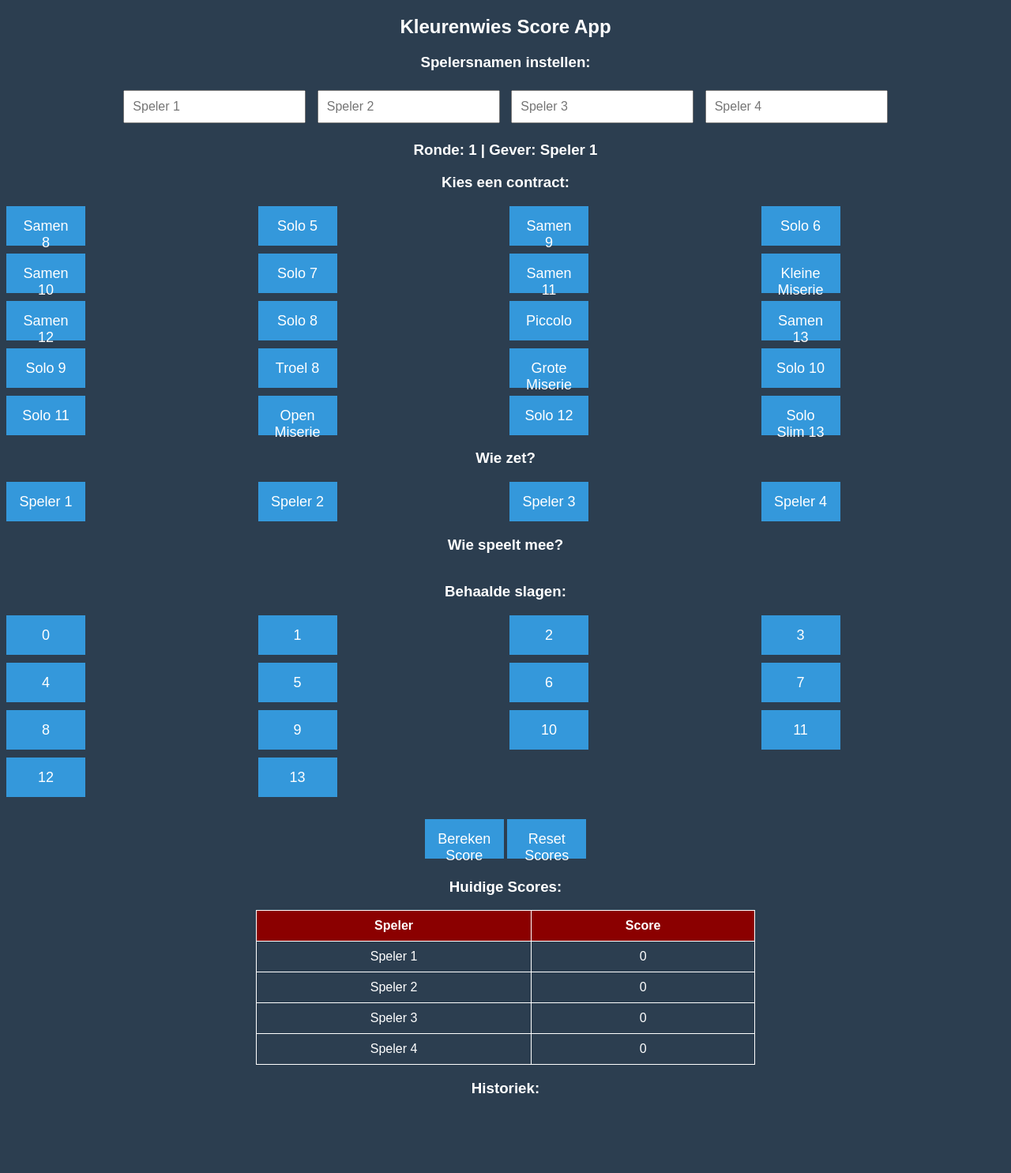
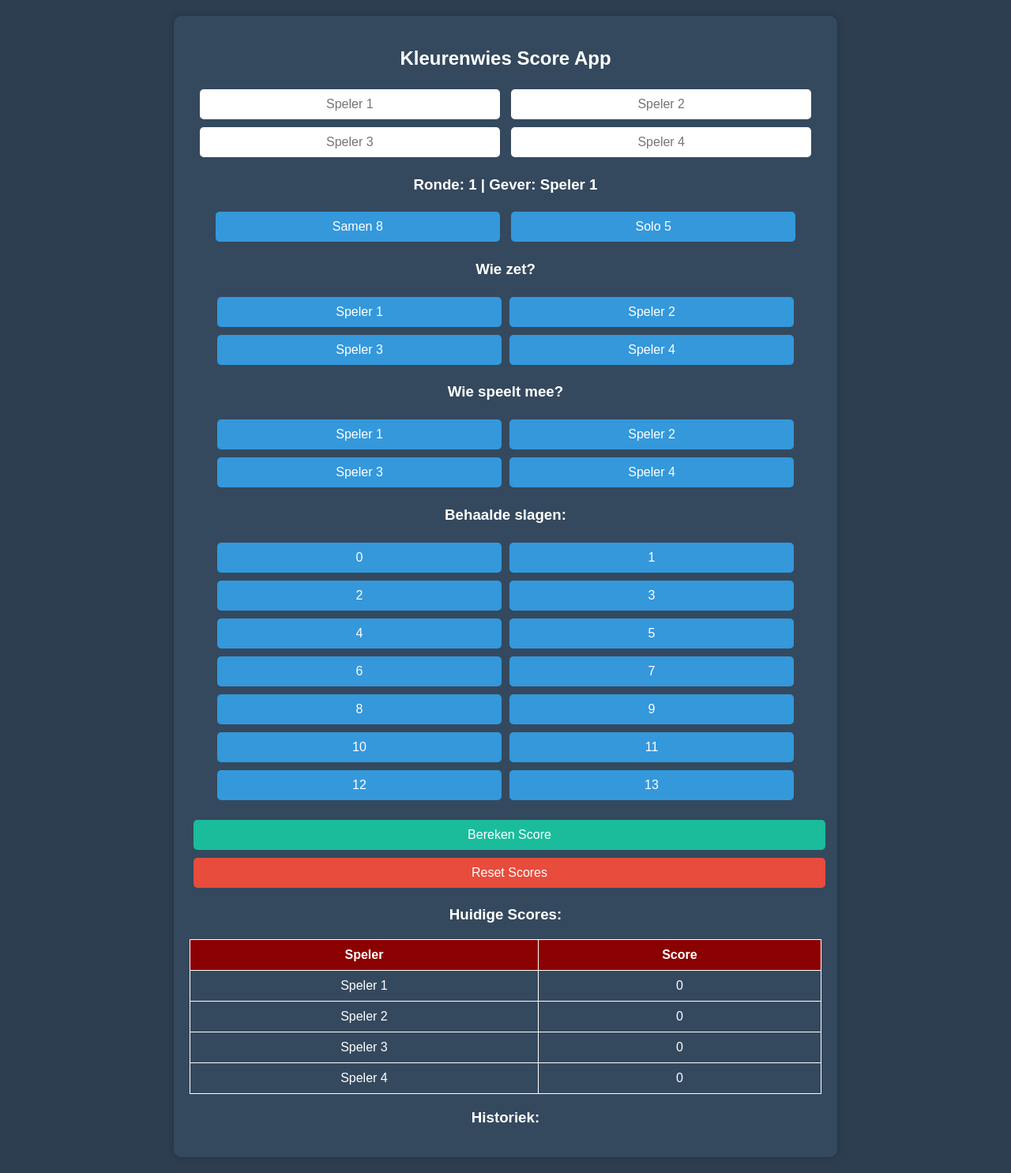
Before and after one commit to Henseman/APP-KLEURENWIES, a Flask app: page / in a window 1280 px wide. Shown: the whole page at 79% size. Before the commit the page ends 1384 px from the top, so only its background shows below. Run offline with Flask 3, Linux system fonts and the light colour scheme.

Commit message:
Update index.html

```diff
--- a/templates/index.html
+++ b/templates/index.html
@@ -10,39 +10,46 @@
             text-align: center;
             background-color: #2c3e50;
             color: white;
+            margin: 0;
+            padding: 20px;
         }
-        .button-grid {
-            display: grid;
-            grid-template-columns: repeat(4, 1fr);
-            gap: 10px;
-            justify-content: center;
-            margin: 10px 0;
+        .container {
+            max-width: 800px;
+            margin: auto;
+            background: #34495e;
+            padding: 20px;
+            border-radius: 10px;
+            box-shadow: 0 0 10px rgba(0, 0, 0, 0.2);
         }
-        .btn {
-            padding: 15px;
-            font-size: 18px;
-            background-color: #3498db;
-            color: white;
-            border: none;
-            cursor: pointer;
-            width: 100px;
-            height: 50px;
+        .input-group, .button-group {
+            margin-bottom: 15px;
         }
-        .btn.selected {
-            background-color: green;
-        }
-        .btn.disabled {
-            background-color: red;
-            pointer-events: none;
-        }
-        input {
+        input, button {
             padding: 10px;
             margin: 5px;
             font-size: 16px;
+            border: none;
+            cursor: pointer;
+            border-radius: 5px;
+        }
+        input {
+            width: 45%;
+            text-align: center;
+        }
+        button {
+            width: 45%;
+            background-color: #3498db;
+            color: white;
+        }
+        button.active {
+            background-color: #27ae60;
+        }
+        button.disabled {
+            background-color: #e74c3c;
         }
         table {
-            width: 50%;
-            margin: auto;
+            width: 100%;
+            margin-top: 20px;
             border-collapse: collapse;
         }
         th, td {
@@ -56,35 +63,41 @@
     </style>
 </head>
 <body>
+    <div class="container">
         <h2>Kleurenwies Score App</h2>
 
-    <h3>Spelersnamen instellen:</h3>
-    <input type="text" id="speler1" placeholder="Speler 1" oninput="updateNamen()">
-    <input type="text" id="speler2" placeholder="Speler 2" oninput="updateNamen()">
-    <input type="text" id="speler3" placeholder="Speler 3" oninput="updateNamen()">
-    <input type="text" id="speler4" placeholder="Speler 4" oninput="updateNamen()">
+        <div class="input-group">
+            <input type="text" id="speler1" placeholder="Speler 1">
+            <input type="text" id="speler2" placeholder="Speler 2">
+            <input type="text" id="speler3" placeholder="Speler 3">
+            <input type="text" id="speler4" placeholder="Speler 4">
+        </div>
 
         <h3>Ronde: <span id="ronde">1</span> | Gever: <span id="gever">Speler 1</span></h3>
 
-    <h3>Kies een contract:</h3>
-    <div class="button-grid" id="contracten"></div>
+        <div class="button-group" id="contracten">
+            <button onclick="selectContract(this, 'Samen 8')">Samen 8</button>
+            <button onclick="selectContract(this, 'Solo 5')">Solo 5</button>
+        </div>
 
         <h3>Wie zet?</h3>
-    <div class="button-grid" id="zetter"></div>
+        <div class="button-group" id="zetter"></div>
 
         <h3>Wie speelt mee?</h3>
-    <div class="button-grid" id="teamgenoten"></div>
+        <div class="button-group" id="teamgenoten"></div>
 
         <h3>Behaalde slagen:</h3>
-    <div class="button-grid" id="slagen"></div>
+        <div class="button-group" id="slagen"></div>
 
-    <br>
-    <button class="btn" onclick="berekenScore()">Bereken Score</button>
-    <button class="btn" onclick="resetScores()">Reset Scores</button>
+        <button onclick="berekenScore()" style="background-color: #1abc9c; width: 100%;">Bereken Score</button>
+        <button onclick="resetScores()" style="background-color: #e74c3c; width: 100%;">Reset Scores</button>
 
         <h3>Huidige Scores:</h3>
         <table>
-        <tr><th>Speler</th><th>Score</th></tr>
+            <tr>
+                <th>Speler</th>
+                <th>Score</th>
+            </tr>
             <tr><td id="naam1">Speler 1</td><td id="score1">0</td></tr>
             <tr><td id="naam2">Speler 2</td><td id="score2">0</td></tr>
             <tr><td id="naam3">Speler 3</td><td id="score3">0</td></tr>
@@ -93,58 +106,57 @@
 
         <h3>Historiek:</h3>
         <div id="historiek"></div>
+    </div>
 
     <script>
-        const contracten = ["Samen 8", "Solo 5", "Samen 9", "Solo 6", "Samen 10", "Solo 7", "Samen 11", "Kleine Miserie", "Samen 12", "Solo 8", "Piccolo", "Samen 13", "Solo 9", "Troel 8", "Grote Miserie", "Solo 10", "Solo 11", "Open Miserie", "Solo 12", "Solo Slim 13"];
-        const spelers = ["1", "2", "3", "4"];
-        let geselecteerdContract = "";
-        let geselecteerdeZetter = "";
-        let geselecteerdeTeamgenoten = [];
-        let geselecteerdeSlagen = 0;
-
-        function updateNamen() {
-            spelers.forEach(i => {
-                let naam = document.getElementById(`speler${i}`).value || `Speler ${i}`;
-                document.getElementById(`naam${i}`).innerText = naam;
-                document.querySelectorAll(`.btn[data-speler='${i}']`).forEach(btn => btn.innerText = naam);
-            });
-        }
-
-        function renderKnoppen(containerId, opties, isSpeler = false) {
-            let container = document.getElementById(containerId);
-            container.innerHTML = "";
-            opties.forEach(optie => {
-                let btn = document.createElement("button");
-                btn.classList.add("btn");
-                btn.innerText = isSpeler ? `Speler ${optie}` : optie;
-                btn.dataset.value = optie;
-                btn.onclick = () => selecteerKnop(containerId, optie);
-                container.appendChild(btn);
-            });
-        }
-
-        function selecteerKnop(containerId, waarde) {
-            document.querySelectorAll(`#${containerId} .btn`).forEach(btn => btn.classList.remove("selected"));
-            document.querySelector(`#${containerId} .btn[data-value='${waarde}']`).classList.add("selected");
-            if (containerId === "contracten") geselecteerdContract = waarde;
-            if (containerId === "zetter") geselecteerdeZetter = waarde;
-            if (containerId === "slagen") geselecteerdeSlagen = waarde;
+        function selectContract(button, contract) {
+            document.querySelectorAll('#contracten button').forEach(btn => btn.classList.remove('active'));
+            button.classList.add('active');
+            console.log("Gekozen contract:", contract);
         }
 
         function berekenScore() {
-            console.log("Score berekenen voor:", geselecteerdContract, geselecteerdeZetter, geselecteerdeSlagen);
-            document.getElementById("score1").innerText = parseInt(document.getElementById("score1").innerText) + 5;
+            alert("Score berekend!");
         }
 
         function resetScores() {
-            document.querySelectorAll(".btn").forEach(btn => btn.classList.remove("selected"));
-            document.getElementById("score1").innerText = "0";
-            document.getElementById("historiek").innerText = "";
+            alert("Scores gereset!");
         }
 
-        renderKnoppen("contracten", contracten);
-        renderKnoppen("zetter", spelers, true);
-        renderKnoppen("slagen", Array.from({length: 14}, (_, i) => i));
+        window.onload = function() {
+            let zetterDiv = document.getElementById("zetter");
+            let teamgenotenDiv = document.getElementById("teamgenoten");
+            let slagenDiv = document.getElementById("slagen");
+
+            for (let i = 1; i <= 4; i++) {
+                let btn = document.createElement("button");
+                btn.innerText = "Speler " + i;
+                btn.onclick = function() {
+                    document.querySelectorAll('#zetter button').forEach(btn => btn.classList.remove('active'));
+                    btn.classList.add('active');
+                };
+                zetterDiv.appendChild(btn);
+            }
+
+            for (let i = 1; i <= 4; i++) {
+                let btn = document.createElement("button");
+                btn.innerText = "Speler " + i;
+                btn.onclick = function() {
+                    btn.classList.toggle('active');
+                };
+                teamgenotenDiv.appendChild(btn);
+            }
+
+            for (let i = 0; i <= 13; i++) {
+                let btn = document.createElement("button");
+                btn.innerText = i;
+                btn.onclick = function() {
+                    document.querySelectorAll('#slagen button').forEach(btn => btn.classList.remove('active'));
+                    btn.classList.add('active');
+                };
+                slagenDiv.appendChild(btn);
+            }
+        };
     </script>
 </body>
 </html>
```
Lines whose indentation alone changed are shown as unchanged.
